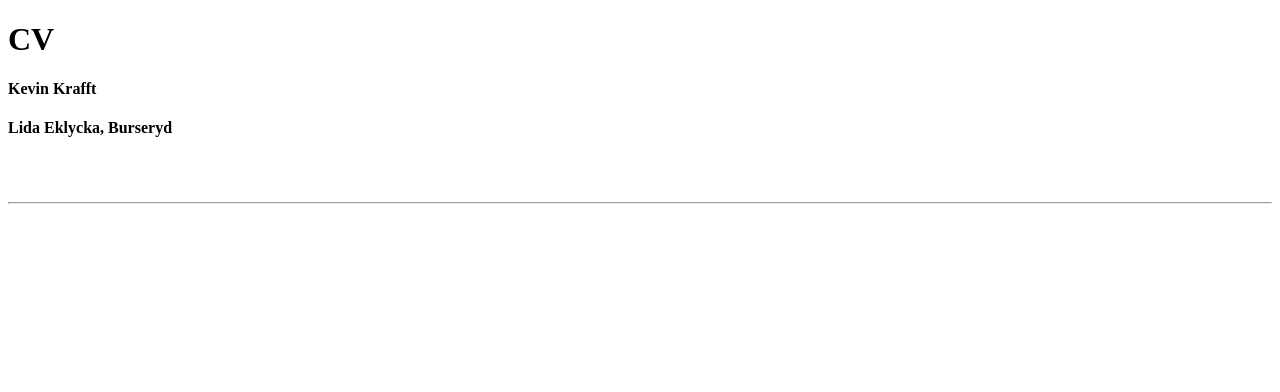
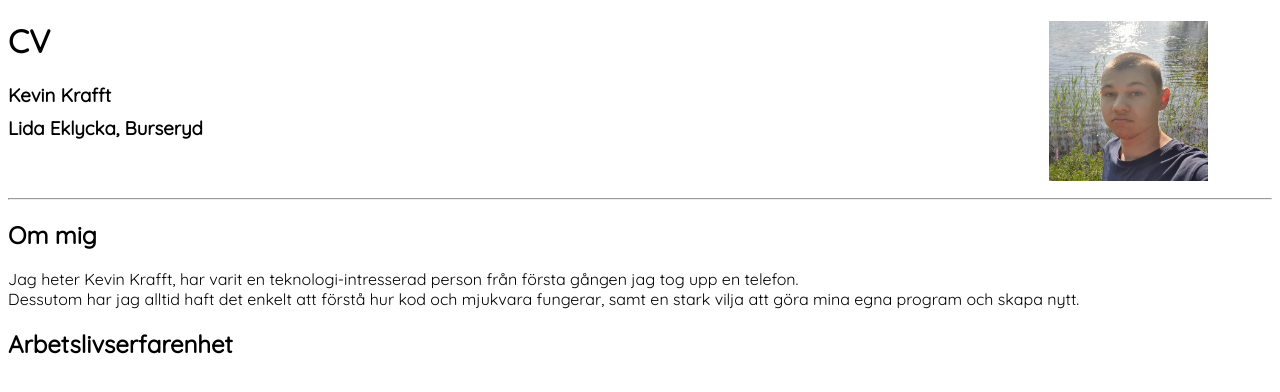
Before and after one commit to HexObsidian/CV, a plain HTML site: page index.html in a window 1280 px wide. Drawn offline with Linux system fonts and the light colour scheme.

Commit message:
lade till fonts och text, samt classer för att utnyttja fonterna.

```diff
--- a/index.html
+++ b/index.html
@@ -4,19 +4,23 @@
     <meta charset="UTF-8">
     <meta http-equiv="X-UA-Compatible" content="IE=edge">
     <meta name="viewport" content="width=device-width, initial-scale=1.0">
-    <link rel="preconnect" href="https://fonts.googleapis.com">
-    <link rel="preconnect" href="https://fonts.gstatic.com" crossorigin>
-    <link href="https://fonts.googleapis.com/css2?family=Quicksand:wght@300&display=swap" rel="stylesheet">
     <title>Kevin Kraffts CV</title>
 
 </head>
-<body>
+<body class="mainfont">
+    <img class="picture" src="Bild1.jpg"></img>
     <h1>CV</h1>
-    <h4>Kevin Krafft</h4>
-    <a class="" href=""></a>
-    <h4>Lida Eklycka, Burseryd</h4>
+    <h3>Kevin Krafft</h4>
+    <h3>Lida Eklycka, Burseryd</h4>
     <br>
     <br>
     <hr>
+    <h2>Om mig</h2>
+    <p>Jag heter Kevin Krafft, har varit en teknologi-intresserad person från första gången jag tog upp en telefon. <br>
+       Dessutom har jag alltid haft det enkelt att förstå hur kod och mjukvara fungerar, samt en stark vilja att göra mina egna program och skapa nytt.
+    </p>
+    <h2>Arbetslivserfarenhet</h2>
+    <h3></h3>
 </body>
+<link rel="stylesheet" href="./stylesheet.css">
 </html>
--- a/stylesheet.css
+++ b/stylesheet.css
@@ -1,10 +1,24 @@
-.navdiv {
-    display:inline-flex;
-}
-.firstdiv {
+@import url('https://fonts.googleapis.com/css2?family=Quicksand:wght@400&display=swap');
 
+
+.mainfont {
+    font-family: 'Quicksand', sans-serif;
 }
 
-.seconddiv{
+.secondaryfont {
+    font-family: 'Quicksand', sans-serif;
+}
 
+.picture {
+    min-width: 4em;
+    max-width: 10em;
+    min-height: 4em;
+    max-height: 10em;
+    margin-right: 4em;
+    float:right;
 }
+
+h3 {
+    margin-top: 0.5em;
+    margin-bottom: 0.5em;
+}
```
